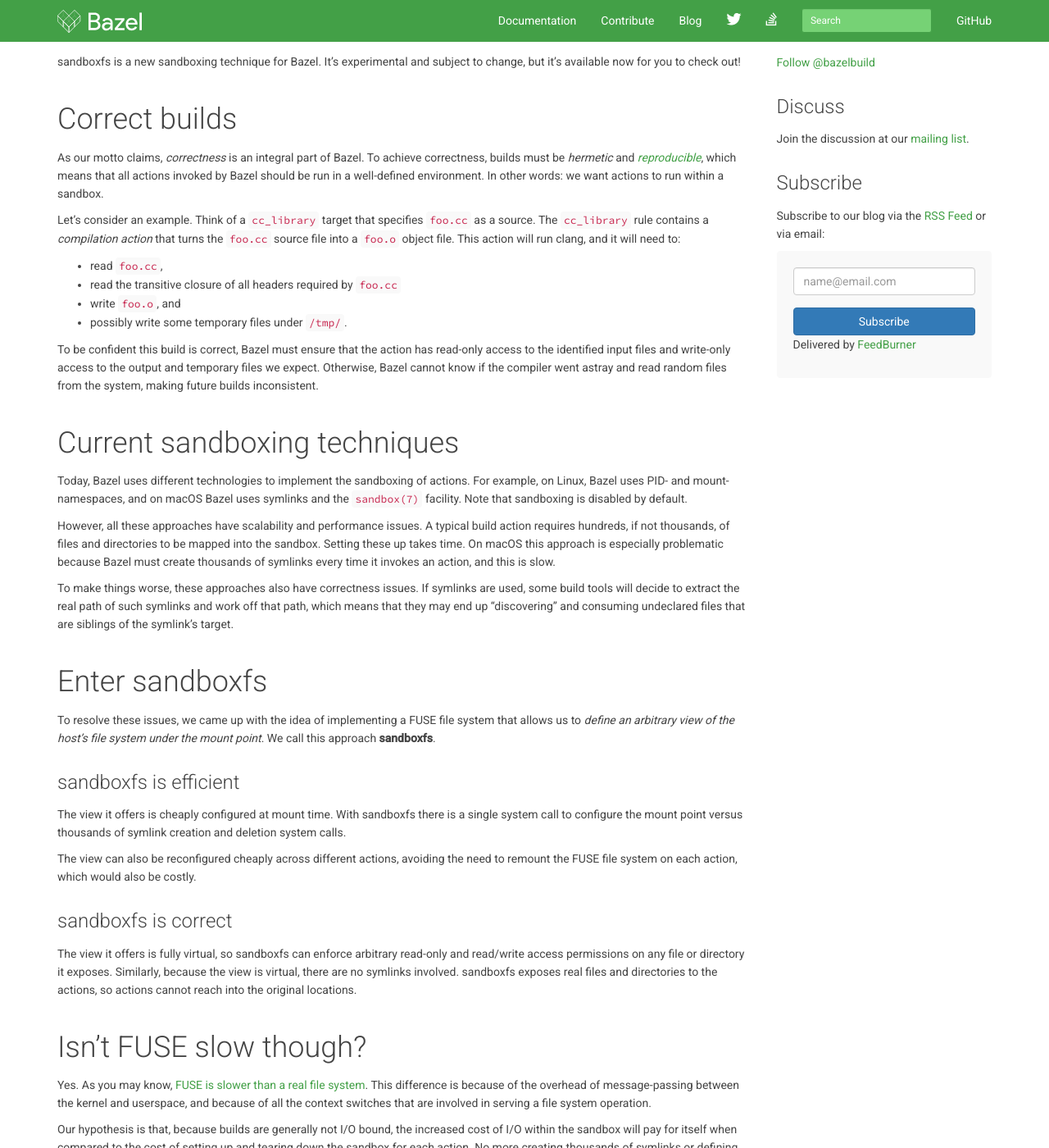
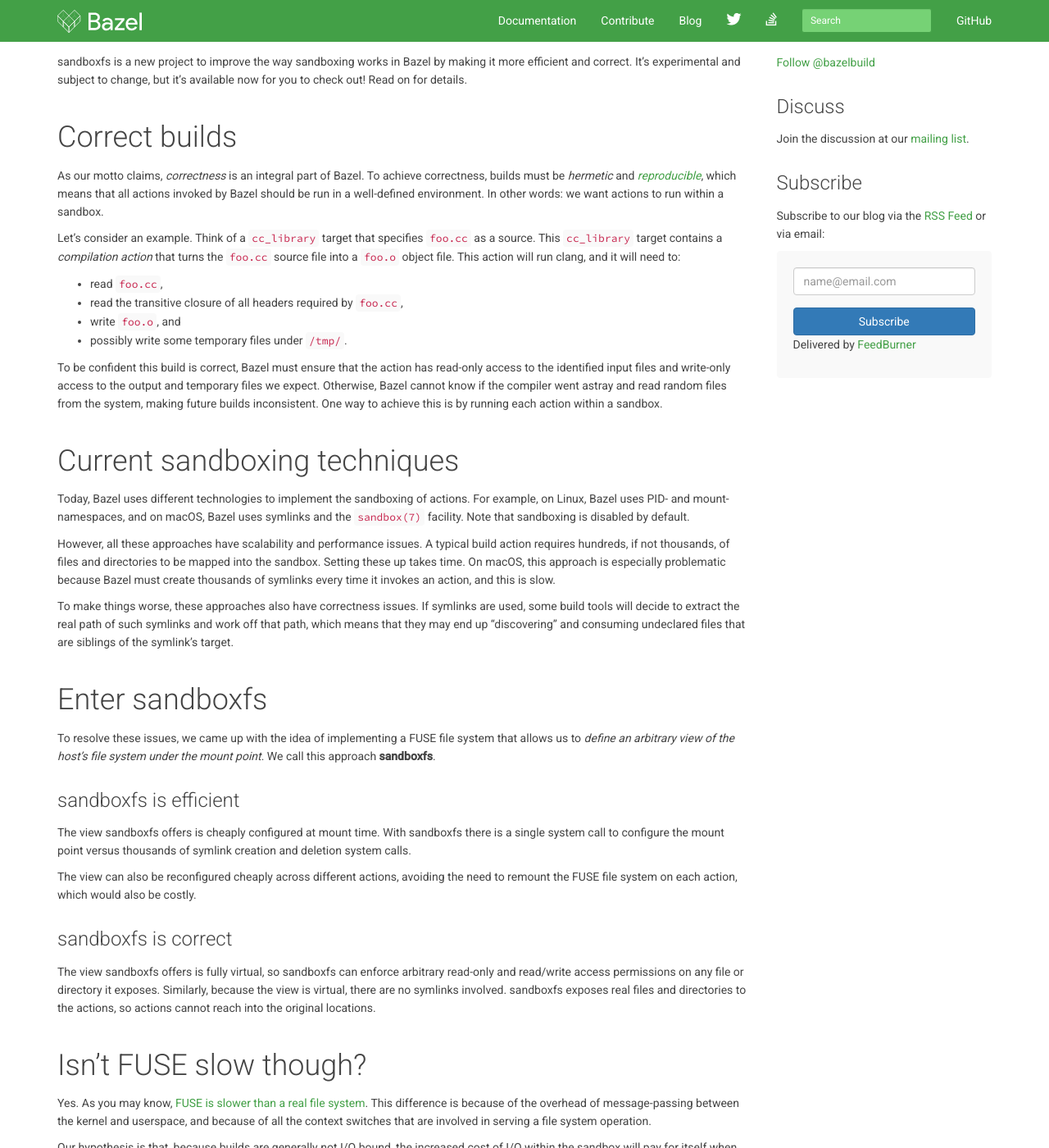
Before and after one commit to bazelbuild/bazel-blog, a Jekyll site: the page built from index.html, in a window 1280 px wide and 1400 px high, scrolled down 222 px. Shown: the whole window at 82% size. Built offline with Jekyll 4.4.1, drawn with Linux system fonts in a browser that asks for light colours; nearby versions of some CDN libraries; library files that are not in the unit come from our copies; Markdown is read by kramdown in place of the engine named in the settings; the list of posts is cut into pages by our own code; some of the changed text lies outside the part shown.

Commit message:
Update 2017-08-25-introducing-sandboxfs.md
Address review comments from PR #27.

```diff
--- a/_posts/2017-08-25-introducing-sandboxfs.md
+++ b/_posts/2017-08-25-introducing-sandboxfs.md
@@ -3,50 +3,52 @@
 title: Introducing sandboxfs
 ---
 
-sandboxfs is a new sandboxing technique for Bazel. It's experimental and
-subject to change, but it's available now for you to check out!
+sandboxfs is a new project to improve the way sandboxing works in Bazel by
+making it more efficient and correct.  It's experimental and subject to
+change, but it's available now for you to check out! Read on for details.
 
 # Correct builds
 
 As our motto claims, *correctness* is an integral part of Bazel. To achieve
 correctness, builds must be *hermetic* and
 [*reproducible*](https://reproducible-builds.org/), which means that all
-actions invoked by Bazel should be run in a well-defined environment. In other
-words: we want actions to run within a sandbox.
+actions invoked by Bazel should be run in a well-defined environment. In
+other words: we want actions to run within a sandbox.
 
 Let's consider an example. Think of a `cc_library` target that specifies
-`foo.cc` as a source. The `cc_library` rule contains a
-*compilation action* that turns the `foo.cc` source file into a `foo.o` object
-file. This action will run clang, and it will need to:
+`foo.cc` as a source. This `cc_library` target contains a *compilation
+action* that turns the `foo.cc` source file into a `foo.o` object file.
+This action will run clang, and it will need to:
 *  read `foo.cc`,
-*  read the transitive closure of all headers required by `foo.cc`
+*  read the transitive closure of all headers required by `foo.cc`,
 *  write `foo.o`, and
 *  possibly write some temporary files under `/tmp/`.
 
-To be confident this build is correct, Bazel must ensure that the action has
-read-only access to the identified input files and write-only access
-to the output and temporary files we expect. Otherwise, Bazel cannot know if the
-compiler went astray and read random files from the system, making future builds
-inconsistent.
+To be confident this build is correct, Bazel must ensure that the action
+has read-only access to the identified input files and write-only access to
+the output and temporary files we expect. Otherwise, Bazel cannot know if
+the compiler went astray and read random files from the system, making
+future builds inconsistent. One way to achieve this is by running each
+action within a sandbox.
 
 # Current sandboxing techniques
 
 Today, Bazel uses different technologies to implement the sandboxing of
-actions. For example, on Linux, Bazel uses PID- and mount-namespaces, and on
-macOS Bazel uses symlinks and the `sandbox(7)` facility. Note that sandboxing
-is disabled by default.
+actions. For example, on Linux, Bazel uses PID- and mount-namespaces, and
+on macOS, Bazel uses symlinks and the `sandbox(7)` facility. Note that
+sandboxing is disabled by default.
 
 However, all these approaches have scalability and performance issues. A
-typical build action requires hundreds, if not thousands, of
-files and directories to be mapped into the sandbox. Setting these up takes
-time. On macOS this approach is especially problematic because Bazel must
-create thousands of symlinks every time it invokes an action, and this is slow.
+typical build action requires hundreds, if not thousands, of files and
+directories to be mapped into the sandbox. Setting these up takes time. On
+macOS, this approach is especially problematic because Bazel must create
+thousands of symlinks every time it invokes an action, and this is slow.
 
 To make things worse, these approaches also have correctness issues. If
 symlinks are used, some build tools will decide to extract the real path of
 such symlinks and work off that path, which means that they may end up
-"discovering" and consuming undeclared files that are siblings of the symlink's
-target.
+"discovering" and consuming undeclared files that are siblings of the
+symlink's target.
 
 # Enter sandboxfs
 
@@ -56,21 +58,21 @@
 
 ## sandboxfs is efficient
 
-The view it offers is cheaply configured at mount time. With sandboxfs there
-is a single system call to configure the mount point versus thousands of
-symlink creation and deletion system calls.
+The view sandboxfs offers is cheaply configured at mount time. With
+sandboxfs there is a single system call to configure the mount point versus
+thousands of symlink creation and deletion system calls.
 
-The view can also be reconfigured cheaply across different actions, avoiding
-the need to remount the FUSE file system on each action, which would also be
-costly.
+The view can also be reconfigured cheaply across different actions,
+avoiding the need to remount the FUSE file system on each action, which
+would also be costly.
 
 ## sandboxfs is correct
 
-The view it offers is fully virtual, so sandboxfs can
-enforce arbitrary read-only and read/write access permissions on any file or
+The view sandboxfs offers is fully virtual, so sandboxfs can enforce
+arbitrary read-only and read/write access permissions on any file or
 directory it exposes. Similarly, because the view is virtual, there are no
-symlinks involved. sandboxfs exposes real files and directories to the actions,
-so actions cannot reach into the original locations.
+symlinks involved. sandboxfs exposes real files and directories to the
+actions, so actions cannot reach into the original locations.
 
 # Isn't FUSE slow though?
 
@@ -81,14 +83,14 @@
 involved in serving a file system operation.
 
 Our hypothesis is that, because builds are generally not I/O bound, the
-increased cost of I/O within the sandbox will pay for itself when compared to
-the cost of setting up and tearing down the sandbox for each action.
-No more creating thousands of symlinks or defining thousands of mount points.
+increased cost of I/O within the sandbox will pay for itself when compared
+to the cost of setting up and tearing down the sandbox for each action.  No
+more creating thousands of symlinks or defining thousands of mount points.
 
-But for now, that's all that it is: a hypothesis. We haven't
-finished stabilizing the sandboxfs code base, which means we haven't
-profiled nor tuned it. The integration points with Bazel are still being
-defined and implemented, which means it's not yet trivial to test-run Bazel's
+But for now, that's all that it is: a hypothesis. We haven't finished
+stabilizing the sandboxfs code base, which means we haven't profiled nor
+tuned it. The integration points with Bazel are still being defined and
+implemented, which means it's not yet trivial to test-run Bazel's
 sandboxing with sandboxfs.
 
 # But it's here!
@@ -99,15 +101,20 @@
 
 > https://github.com/bazelbuild/sandboxfs/
 
-Keep in mind that this project is still an experiment and highly subject to change. In
-particular, be aware that the command line and the data formats are most
-certainly going to mutate (for simplicity if anything). But the
+Keep in mind that this project is still an experiment and highly subject to
+change. In particular, be aware that the command line and the data formats
+are most certainly going to mutate (for simplicity if anything). But the
 current code is now sufficient to experiment and play with.
+
+As sandboxfs is now effectively an open-source project, please take a look
+and report any features you would like to see, any bugs you encounter,
+and...  if you decide to delve into the code and address any of the many
+`TODO`s in it, feel free to send us your Pull Requests!
 
 Enjoy!
 
 Special credits go to [Pallav Agarwal](https://github.com/pallavagarwal07),
-whom we had the pleasure of hosting over a summer internship in the Google NYC
-office and who wrote the initial version of sandboxfs.
+whom we had the pleasure of hosting over a summer internship in the Google
+NYC office and who wrote the initial version of sandboxfs.
 
 *By [Julio Merino](http://julio.meroh.net/)*
```
